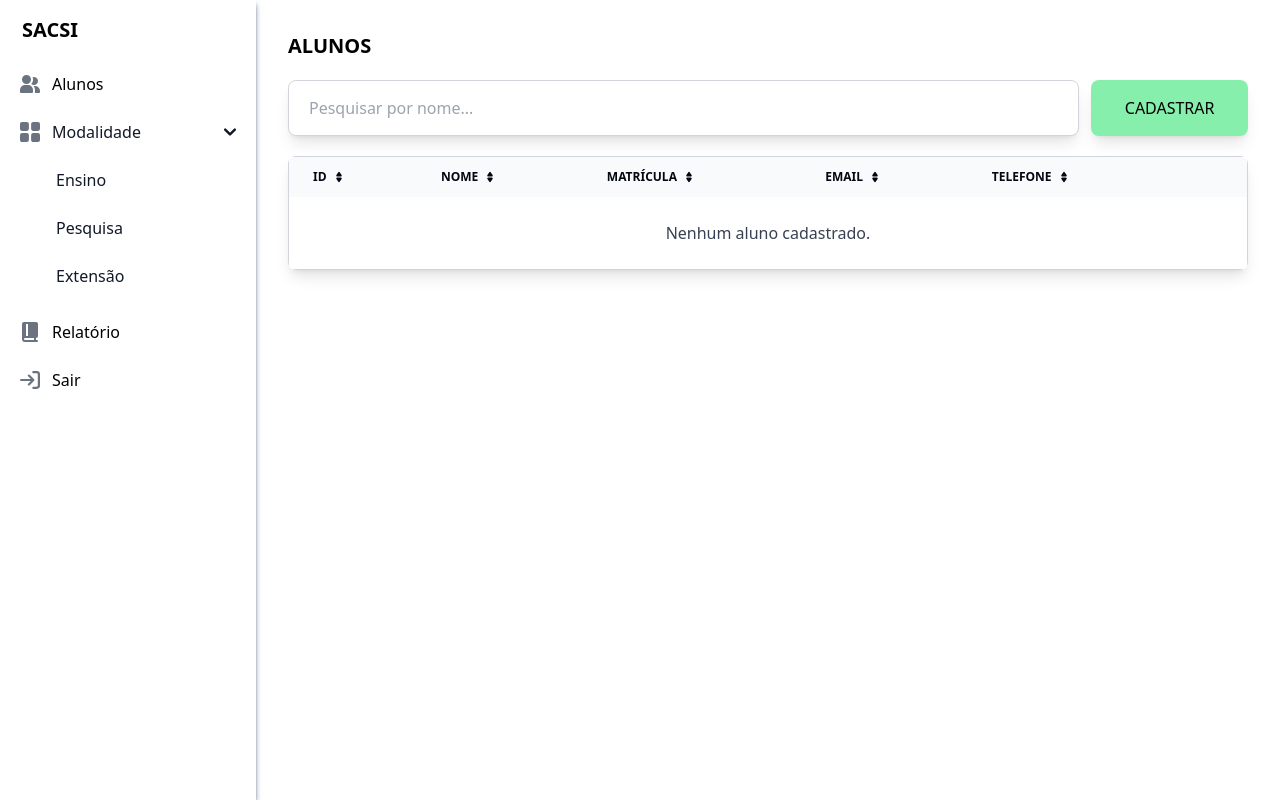
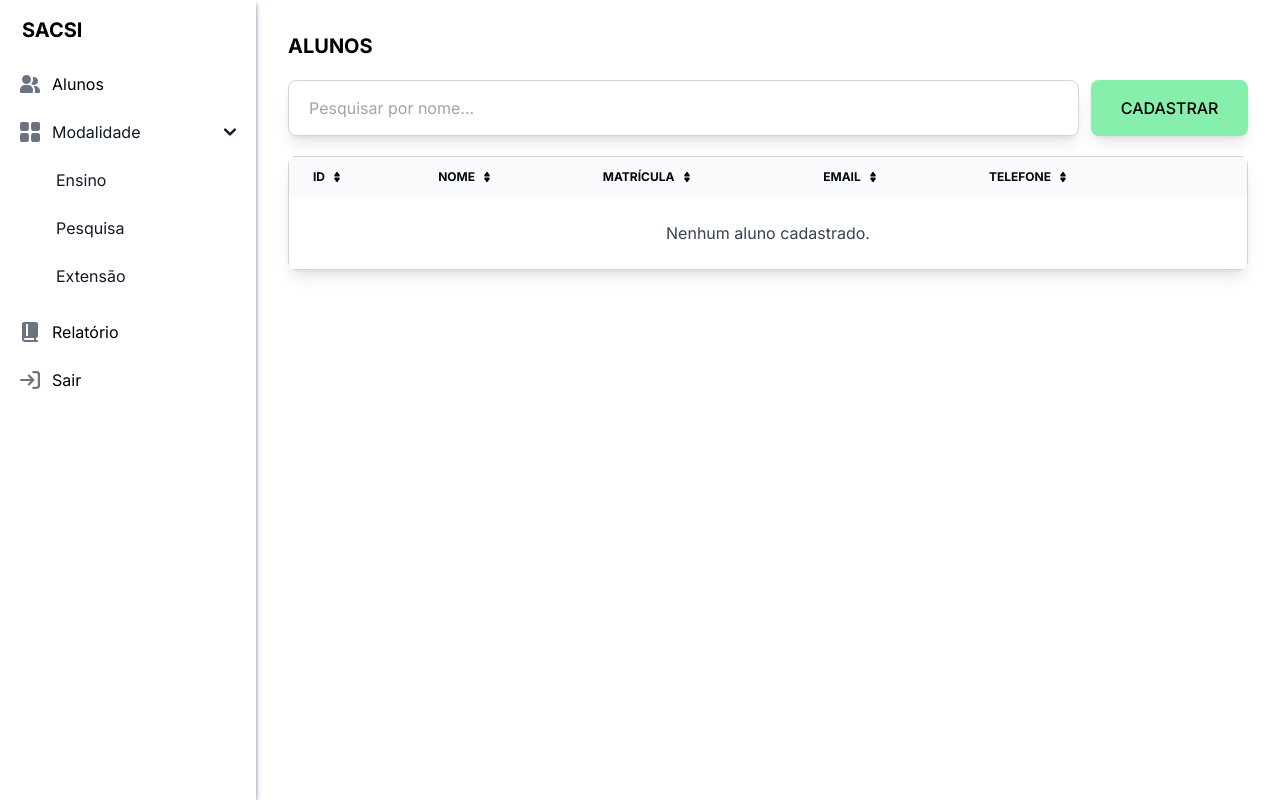
Before and after one commit to Luscarvalho/sacsi, a Django app: template aluno/templates/listar_aluno.html in a window 1280 px wide. Run offline with Django 3.2, Linux system fonts and the light colour scheme; the template is opened without the code that fills it, so the values that code supplies are empty; some libraries are stand-ins or nearby versions.

Commit message:
style: fonte alterada para Inter

```diff
--- a/static/css/globals.css
+++ b/static/css/globals.css
@@ -1,7 +1,7 @@
-@import url("https://fonts.googleapis.com/css2?family=Poppins&display=swap");
+@import url('https://fonts.googleapis.com/css2?family=Inter:wght@100..900&display=swap');
 
 html {
-  font-family: "Poppins", sans-serif;
+  font-family: "Inter", sans-serif !important;
 }
 
 #content {
--- a/templates/excluir.html
+++ b/templates/excluir.html
@@ -3,11 +3,11 @@
 {% block titulo %}{{ title }}{% endblock %}
 {% block conteudo %}
     <section id="content" class="flex justify-center items-center w-full">
-        <form method="post" class="w-2/6">
+        <form method="post" class="w-2/5">
             <h1 class="text-xl font-bold uppercase mb-5">Excluir Aproveitamento</h1>
             {% csrf_token %}
-            <h3 class="text-center text-lg font-medium uppercase">Confirme para excluir definitivamente:</h3>
-            <p class="text-center font-bold text-2xl uppercase">"{{ object }}"</p>
+            <h3 class="text-center text-lg font-medium mb-3">Confirme para excluir definitivamente:</h3>
+            <p class="text-center font-bold text-lg uppercase">"{{ object }}"</p>
             <input class="btn font-bold text-white bg-red-400 hover:bg-red-500 duration-150 cursor-pointer mt-5"
                    type="submit"
                    value="EXCLUIR" />
```
